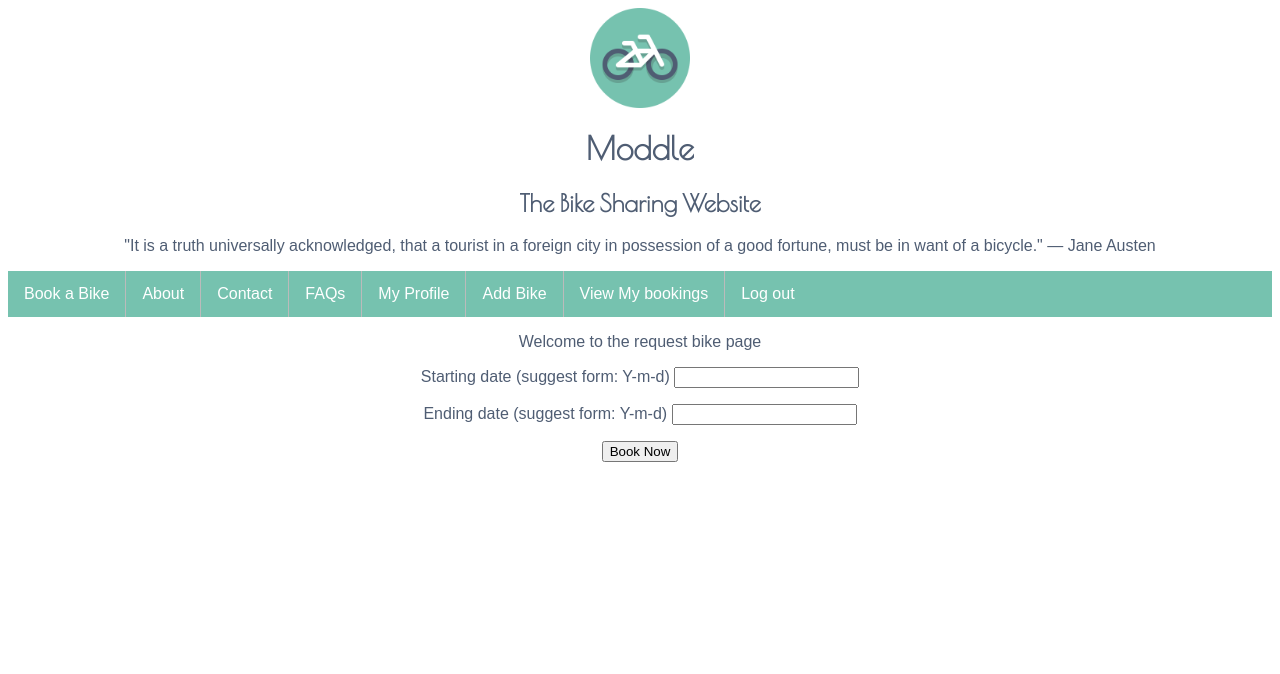
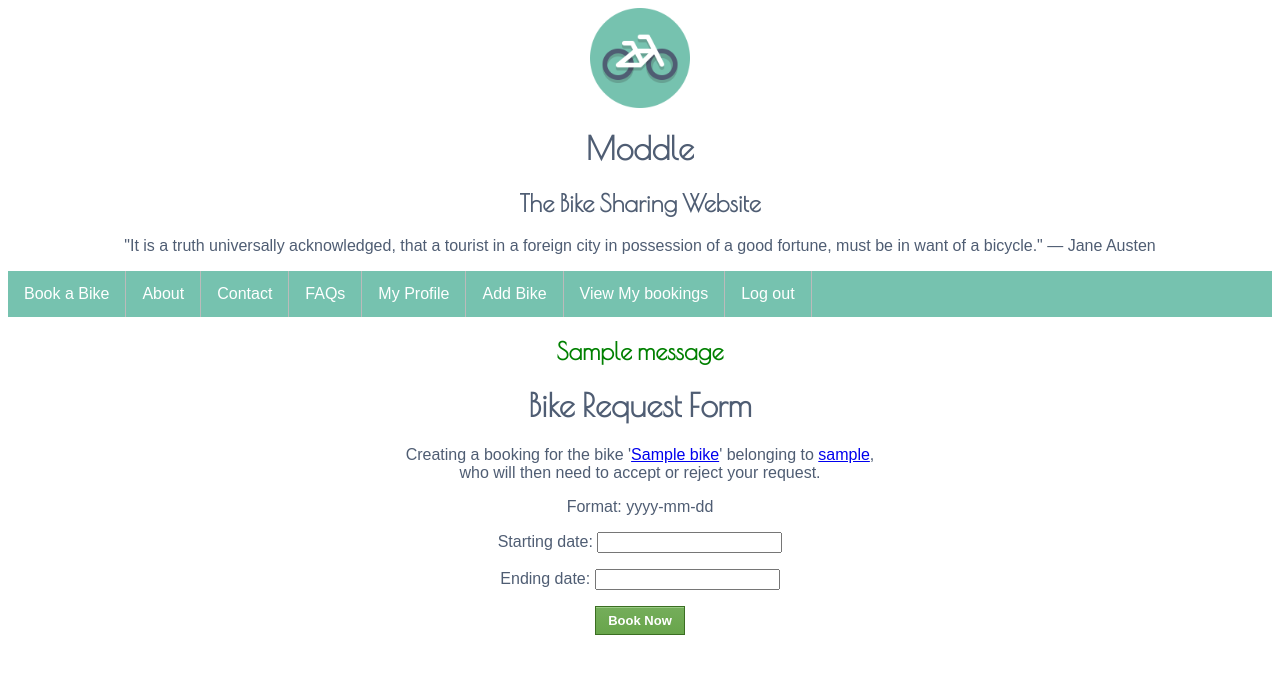
Before and after one commit to ambidextrous/Moddle, a Django app: page /1/request/ in a window 1280 px wide. Shown: the top 674 px of the page. Run offline with Django 3.2, Linux system fonts and the light colour scheme; a user stored in the database is signed in; tables that the repository leaves empty hold one stand-in row (values such as "Sample post"); one stand-in notice (Sample message) is shown; some libraries are stand-ins or nearby versions.

Commit message:
improved notifications (fixes #30), booking form now has datepicker

```diff
--- a/moddle_project/moddle/forms.py
+++ b/moddle_project/moddle/forms.py
@@ -53,8 +53,8 @@
         fields = ('name', 'bike_gender', 'bike_age', 'category', 'description', 'bike_picture')
 
 class BookingForm(forms.ModelForm):
-    start_date = forms.DateField(help_text="Starting date (suggest form: Y-m-d)")
-    finish_date = forms.DateField(help_text="Ending date (suggest form: Y-m-d)")
+    start_date = forms.DateField(help_text="Starting date: ")
+    finish_date = forms.DateField(help_text="Ending date: ")
 
     class Meta:
         model = Booking
--- a/moddle_project/moddle/views.py
+++ b/moddle_project/moddle/views.py
@@ -10,6 +10,7 @@
 from django.http import JsonResponse
 from django.core.urlresolvers import reverse
 from django.http import HttpResponseRedirect
+from django.contrib import messages
 
 def get_user_object(request):
     if request.user.is_authenticated():
@@ -73,16 +74,10 @@
         userprofile = UserProfile.objects.get(user=user)
         context_dict['userprofile'] = userprofile
 
-        #context_dict['latitude'] = UserProfile.latitude
-        #context_dict['longitude'] = UserProfile.longitude
-
         # Retrieve all of the associated bikes.
         # Note that filter() will return a list of bike objects or an empty list
         users_bikes = Bike.objects.filter(owner=userprofile)
         context_dict['bikes'] = users_bikes
-
-        if request.GET.get('delete') == 'true':
-            context_dict['delete_success_message'] = True
 
     except UserProfile.DoesNotExist:
         # We get here if we didn't find the specified category.
@@ -102,11 +97,6 @@
     if request.method == 'POST':
         # Gather the username and password provided by the user.
         # This information is obtained from the login form.
-        # We use request.POST.get('<variable>') as opposed
-        # to request.POST['<variable>'], because the
-        # request.POST.get('<variable>') returns None if the
-        # value does not exist, while request.POST['<variable>']
-        # will raise a KeyError exception.
         username = request.POST.get('username')
         password = request.POST.get('password')
 
@@ -123,15 +113,17 @@
                 # If the account is valid and active, we can log the user in.
                 # We'll send the user back to the homepage.
                 login(request, user)
+                # confirmation message
+                messages.success(request, 'Login successful.')
                 return HttpResponseRedirect(reverse('index'))
             else:
                 # An inactive account was used - no logging in!
                 return HttpResponse("Your account is disabled.")
         else:
             # Bad login details were provided. So we can't log the user in.
-            print("Invalid login details for user: {0}, {1}".format(username, password))
-            return HttpResponse(
-                "Invalid login details supplied. The supplied password in combination with the username '" + username + "' were incorrect.")
+            print("Invalid login attempt with details: {0}, {1}".format(username, password))
+            messages.error(request, 'The supplied password in combination with the username "' + username + '" were incorrect.')
+            return HttpResponseRedirect(reverse('login'))
 
     # The request is not a HTTP POST, so display the login form.
     # This scenario would most likely be a HTTP GET.
@@ -171,8 +163,6 @@
             # we set commit=False. This delays saving the model
             # until we're ready to avoid integrity problems
 
-
-
             profile = profile_form.save(commit=False)
             profile.user = user
 
@@ -189,6 +179,9 @@
 
             # Now we save the UserProfile model instance
             profile.save()
+
+            # confirmation message
+            messages.success(request, 'Account created successfully.')
 
             # Update our variable to indicate that the template
             # registration was successful
@@ -224,11 +217,8 @@
 
 @login_required
 def upload_bike(request, username):
-    if request.user.is_authenticated and str(request.user.username) == username:
-        print request.user
 
     owner = UserProfile.objects.get(user=request.user)
-
     form = BikeForm()
 
     if request.method == 'POST':
@@ -247,6 +237,10 @@
             bike.price_per_day = round(float(request.POST.get('price_per_day')),2)
 
             bike.save()
+
+            # confirmation message
+            messages.success(request, 'Thank you, your bike has been uploaded.')
+
             return HttpResponseRedirect(reverse('index'))
         else:
             print form.errors
@@ -295,16 +289,20 @@
         print("Booking detail: {0} {1} {2}".format(bike, owner, borrower))
 
         if form.is_valid():
-            book = form.save(commit=False)
+            booking = form.save(commit=False)
 
             # Retreive the booking information
-            book.owner = owner
-            book.borrower = borrower
-            book.bikeid = bike
-            book.save()
-            print("Booking detail: {0}".format(book.id))
+            booking.owner = owner
+            booking.borrower = borrower
+            booking.bikeid = bike
+            booking.save()
+
+            # confirmation message
+            messages.success(request, 'Bike request was sent to ' + owner.user.username + ' successfully.')
+
             return HttpResponseRedirect(reverse('index'))
         else:
+            messages.error(request, 'Invalid details...')
             print form.errors
 
     context_dict = {'bike': bike, 'form':form}
@@ -322,10 +320,10 @@
         context_dict = {}
 
         # booking approval/rejection notifications:
-        if request.GET.get('approval') == 'true':
-            context_dict['approval_message'] = True
-        if request.GET.get('rejection') == 'true':
-            context_dict['rejection_message'] = True
+        #if request.GET.get('approval') == 'true':
+        #    context_dict['approval_message'] = True
+        #if request.GET.get('rejection') == 'true':
+        #    context_dict['rejection_message'] = True
 
         try:
             # Return all the bookings made by the user
@@ -376,9 +374,6 @@
 
 @login_required
 def delete_bike(request, bike_id_slug):
-    context_dict = {}
-    deletionStatus = "?delete=false"
-
     try:
         # Can we find a bike with the given bike id slug?
         # If we can't, the .get() method raises a DoesNotExist exception.
@@ -387,22 +382,21 @@
         bike = Bike.objects.get(id=bike_id_slug)
         if request.user.userprofile == bike.owner:
             bike.delete()
-            deletionStatus = "?delete=true"
+
+            # confirmation message
+            messages.error(request, 'Your bike has been successfully deleted.')
 
     except Bike.DoesNotExist:
         # We get here if we didn't find the specified category.
         # Don't do anything -
         # the template will display the "no category" message for us.
         print "Bike does not exist"
-        context_dict['bike'] = None
 
     #return redirect('user_profile', username=request.user.username)
-    return HttpResponseRedirect( reverse('user_profile', args=[request.user.username]) + deletionStatus )
+    return HttpResponseRedirect(reverse('user_profile', args=[request.user.username]))
 
 @login_required
 def approve_booking(request, booking_id):
-    approvalStatus = "?approval=false"
-
     try:
         # Can we find a bike with the given bike id slug?
         # If we can't, the .get() method raises a DoesNotExist exception.
@@ -412,7 +406,8 @@
         if request.user.userprofile == booking.owner:
             booking.booking_approved = True
             booking.save()
-            approvalStatus = "?approval=true"
+            # confirmation message
+            messages.success(request, 'Booking successfully approved.')
 
     except Booking.DoesNotExist:
         # We get here if we didn't find the specified category.
@@ -421,12 +416,10 @@
         print "booking does not exist"
 
     #return redirect('view_bookings', username=request.user.username)
-    return HttpResponseRedirect( reverse('view_bookings', args=[request.user.username]) + approvalStatus )
+    return HttpResponseRedirect(reverse('view_bookings', args=[request.user.username]))
 
 @login_required
 def reject_booking(request, booking_id):
-    rejectionStatus = "?rejection=false"
-
     try:
         # Can we find a bike with the given bike id slug?
         # If we can't, the .get() method raises a DoesNotExist exception.
@@ -436,7 +429,9 @@
         if request.user.userprofile == booking.owner:
             booking.booking_approved = False
             booking.save()
-            rejectionStatus = "?rejection=true"
+
+            # confirmation message
+            messages.error(request, 'Booking successfully rejected.')
 
     except Booking.DoesNotExist:
         # We get here if we didn't find the specified category.
@@ -445,4 +440,4 @@
         print "booking does not exist"
 
     #return redirect('view_bookings', username=request.user.username)
-    return HttpResponseRedirect( reverse('view_bookings', args=[request.user.username]) + rejectionStatus )
+    return HttpResponseRedirect(reverse('view_bookings', args=[request.user.username]))
--- a/moddle_project/static/css/base.css
+++ b/moddle_project/static/css/base.css
@@ -12,14 +12,30 @@
 	font-family: Arial, Helvetica, sans-serif;
 }
 
-li:last-child {
-	border-right: none;
-}
-
 h1, h2, h3, h4, h5, h6 {
     font-family: 'Poiret One', cursive, Arial, Helvetica, sans-serif;
 	color: #4F5D73;
 	text-align: center;
+}
+
+/* Styling for li items for message notifications and confirmations */
+h2.success span,h2.error span {
+  -webkit-transition: font-size 0.3s ease, background-color 0.3s ease;
+  -moz-transition: font-size 0.3s ease, background-color 0.3s ease;
+  -o-transition: font-size 0.3s ease, background-color 0.3s ease;
+  -ms-transition: font-size 0.3s ease, background-color 0.3s ease;
+  transition: font-size 0.3s ease, background-color 0.3s ease;
+  display: float;
+}
+h2.success span{
+    color: green;
+}
+
+h2.error span {
+    color: red;
+}
+h2.success span:hover,h2.error span:hover {
+  font-size: 30px;
 }
 
 #moddleLogo {
--- a/moddle_project/templates/moddle/base.html
+++ b/moddle_project/templates/moddle/base.html
@@ -48,6 +48,14 @@
 </head>
 
 <body>
+
+{% if messages %}
+<div>
+        {% for message in messages %}
+            <h2{% if message.tags %} class="{{ message.tags }}"{% endif %}><span>{{ message }}</span></h2>
+        {% endfor %}
+</div>
+{% endif %}
 	{% block body_block %}
 	{% endblock %}
 
--- a/moddle_project/templates/moddle/bike_profile.html
+++ b/moddle_project/templates/moddle/bike_profile.html
@@ -7,10 +7,7 @@
 
     <div id="map">
 
-
-
 	</div>
-
 		<br />
         <p>{{ bike.description }}</p>
 		<p>Price per day: &#163;{{ bike.price_per_day }}</p>
@@ -37,7 +34,4 @@
 
 		<p><a href="{% url 'user_profile' bike.owner.user.username %}">Owner profile</a></p>
 
-
-
-
 {% endblock %}
--- a/moddle_project/templates/moddle/request_bike.html
+++ b/moddle_project/templates/moddle/request_bike.html
@@ -2,7 +2,9 @@
 {% load staticfiles %}
 
 {% block body_block %}
-<p>Welcome to the request bike page</p>
+<h1>Bike Request Form</h1>
+    <p>Creating a booking for the bike '<a href="{% url 'bike_profile' bike.id %}">{{ bike.name }}</a>' belonging to <a href="{% url 'user_profile' bike.owner.user.username %}">{{ bike.owner.user.username }}</a>,<br /> who will then need to accept or reject your request.</p>
+    <p>Format: yyyy-mm-dd</p>
 	<form id="book_form" method="post" action="/{{bike.id}}/request/">
 
 		{% csrf_token %}
@@ -17,6 +19,20 @@
 		{% endfor %}
 
 		<!-- Provide a button to click to submit the form. -->
-		<p><button class="btn btn-primary" type="submit" name="submit"\>Book Now</button></p>
+        <p><input type="submit" name="submit" value="Book Now" /></p>
 	</form>
+
+    <link rel="stylesheet" href="//code.jquery.com/ui/1.12.1/themes/base/jquery-ui.css">
+    <script src="https://code.jquery.com/jquery-1.12.4.js"></script>
+    <script src="https://code.jquery.com/ui/1.12.1/jquery-ui.js"></script>
+    <script>
+        $( function() {
+            $( "#id_start_date" ).datepicker({
+              dateFormat: "yy-mm-dd"
+            });
+            $( "#id_finish_date" ).datepicker({
+              dateFormat: "yy-mm-dd"
+            });
+        } );
+    </script>
 {% endblock %}
--- a/moddle_project/templates/moddle/user_profile.html
+++ b/moddle_project/templates/moddle/user_profile.html
@@ -3,12 +3,9 @@
 
 {% block body_block %}
 
-{% if delete_success_message %}
-<h1>Bike successfully deleted!</h1>
-{% endif %}
-
 {% if request.user == userprofile.user and user.is_authenticated %}
     <h1>Welcome back {{ userprofile.user.first_name }}!</h1>
+    <p>You have shared no bikes yet, upload a bike <a href="{% url 'upload_bike' request.user.username %}">here</a>.</p>
 {% else %}
     <h1>{{ userprofile.user.first_name }} {{ userprofile.user.last_name }}'s profile.</h1>
 {% endif %}
```
Also changed, not shown: moddle_project/templates/moddle/view_bookings.html (+0 -9 lines).
